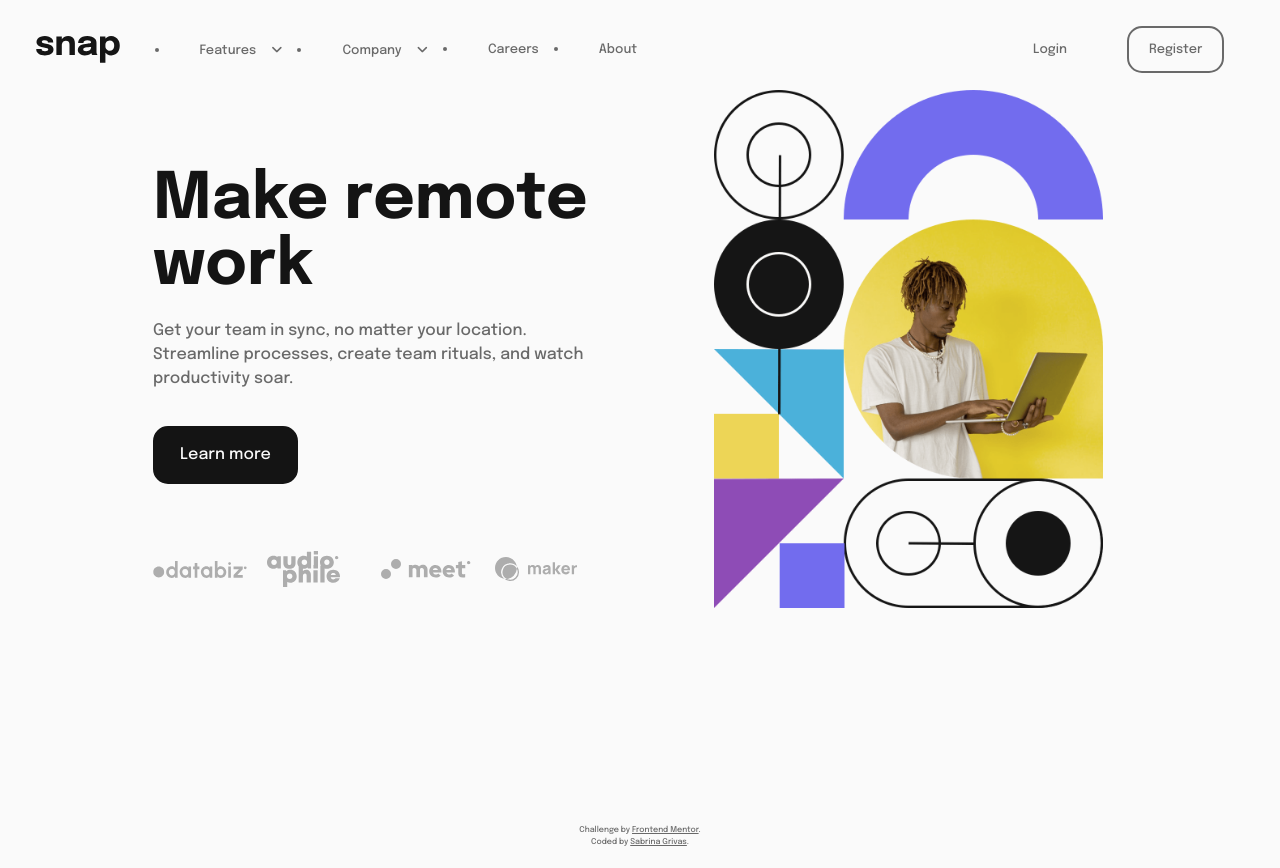
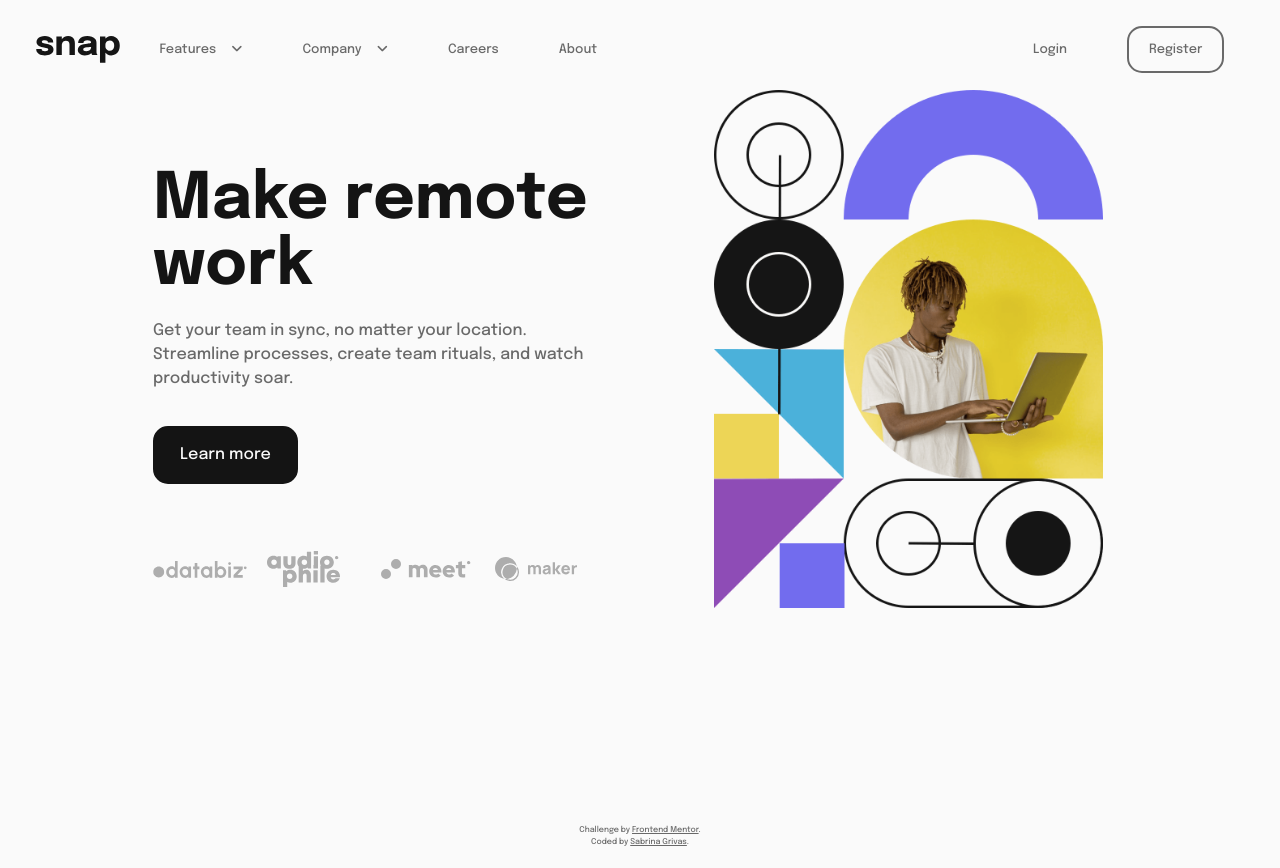
Before and after one commit to sgrivas/intro-section-with-dropdown-navigation-main, a plain HTML site: page index.html in a window 1280 px wide. Drawn offline with Linux system fonts and the light colour scheme.

Commit message:
change to nav style

```diff
--- a/styles.css
+++ b/styles.css
@@ -25,6 +25,10 @@ summary{
   padding: 2%;
   align-items: flex-start;
   box-sizing: border-box;
+}
+ul.nav-group {
+  list-style-type: none;
+  padding: 0;
 }
 .nav-list {
   list-style: none;
```
